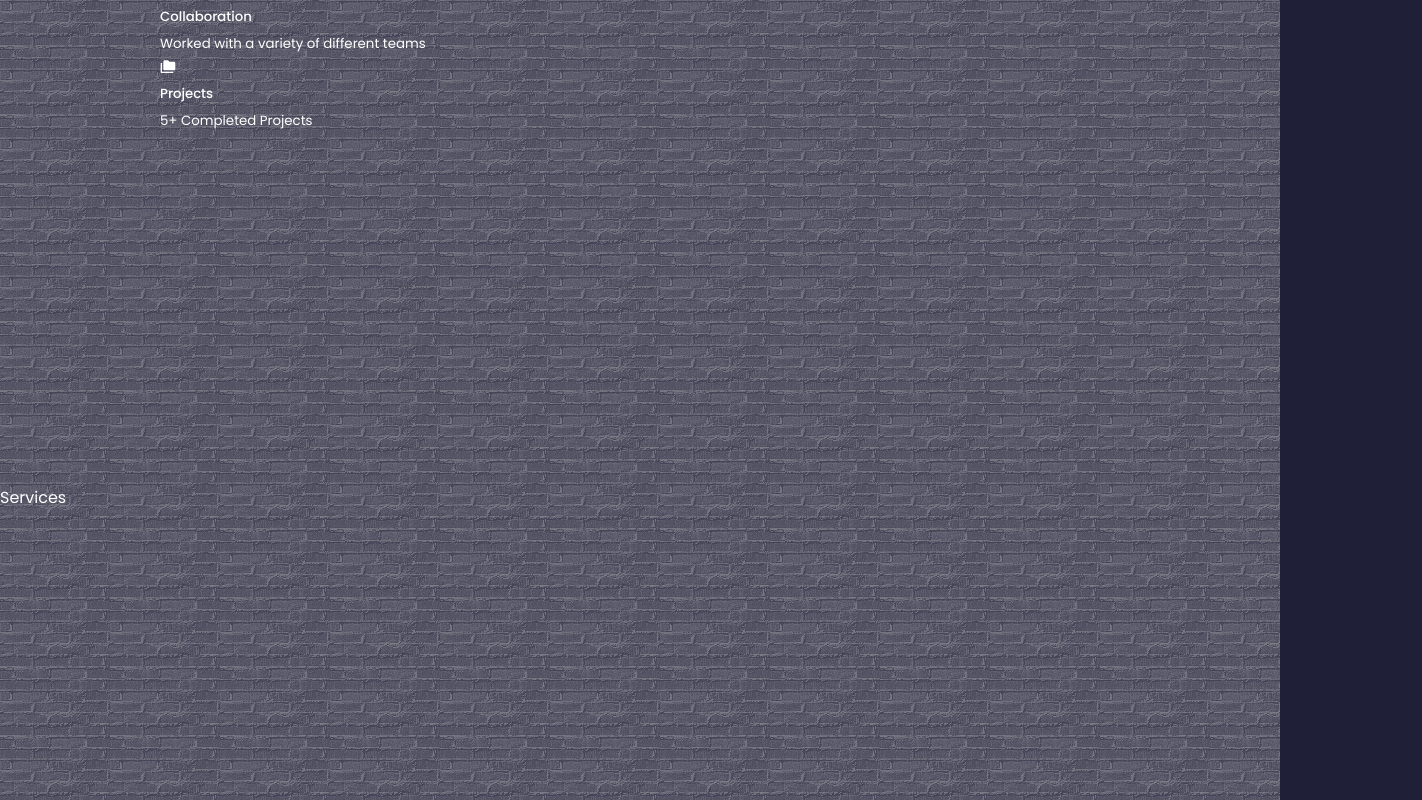
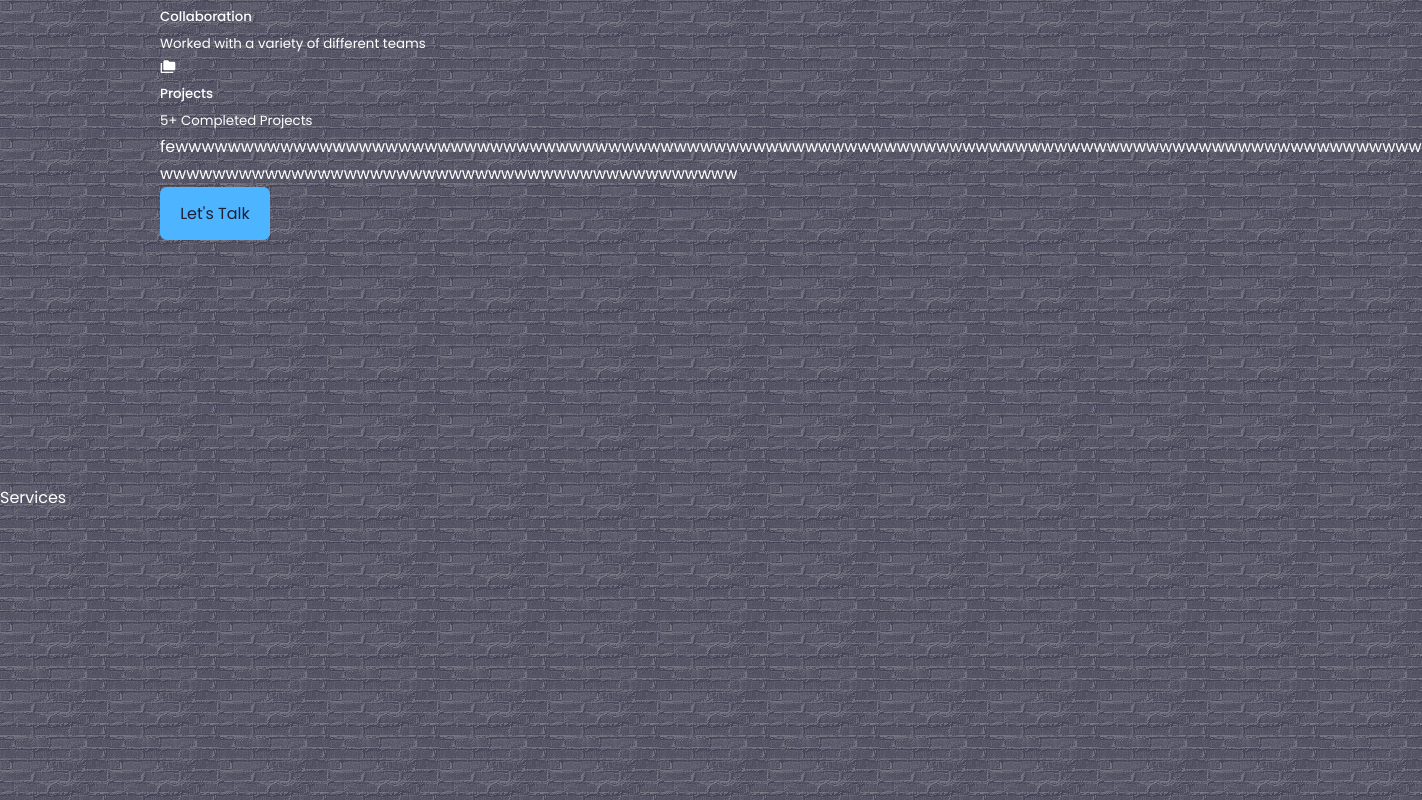
Before and after one commit to dinevtomislav/Portfolio, a React (Create React App) app in the folder react-portfolio-website/: page / in a window 1280 px wide. Shown: the part 2300-3100 px from the top of the page, 1422 px wide, since content can reach past the window. Built offline with nearby package versions, Linux system fonts and the light colour scheme.

Commit message:
finished with current jsx for about

```diff
--- a/react-portfolio-website/src/components/about/About.jsx
+++ b/react-portfolio-website/src/components/about/About.jsx
@@ -38,6 +38,13 @@
               <small>5+ Completed Projects</small>
             </article>
           </div>
+
+          <p>
+            fewwwwwwwwwwwwwwwwwwwwwwwwwwwwwwwwwwwwwwwwwwwwwwwwwwwwwwwwwwwwwwwwwwwwwwwwwwwwwwwwwwwwwwwwwwwwwww
+            wwwwwwwwwwwwwwwwwwwwwwwwwwwwwwwwwwwwwwwwwwww
+          </p>
+
+          <a href='#contact' className='btn btn-primary'>Let's Talk</a>
         </div>
       </div>
     </section>
```
